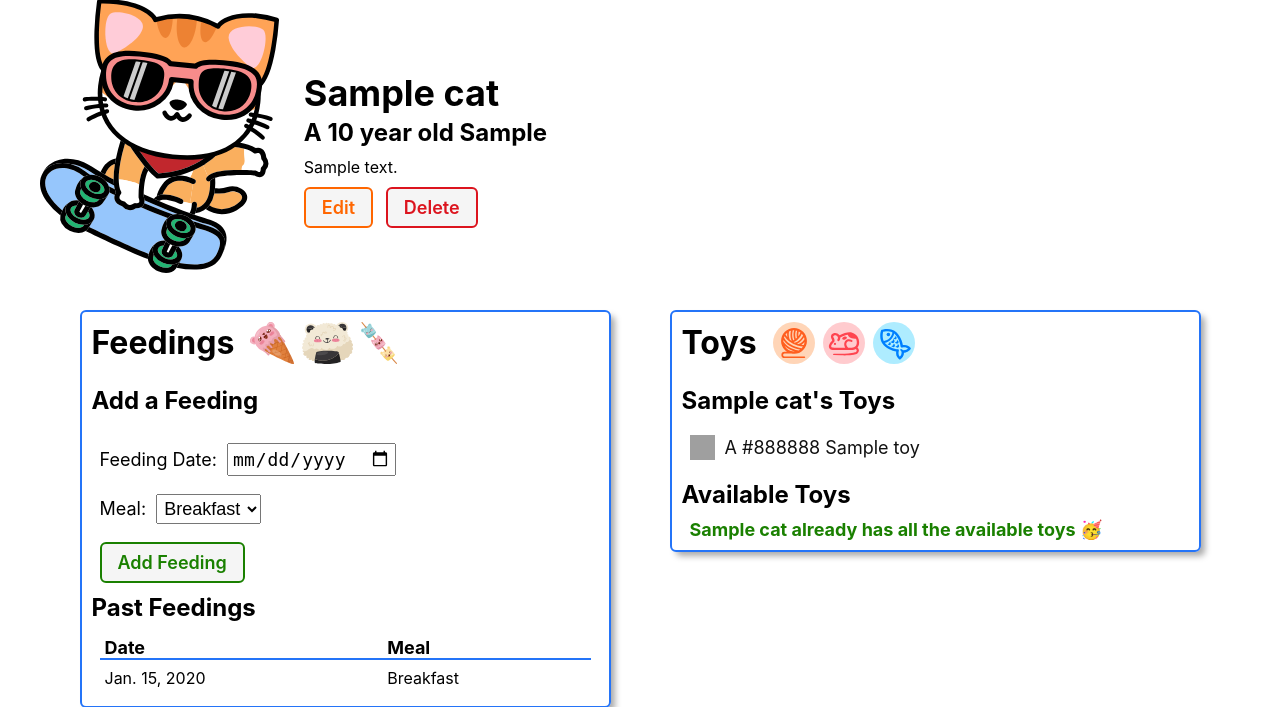
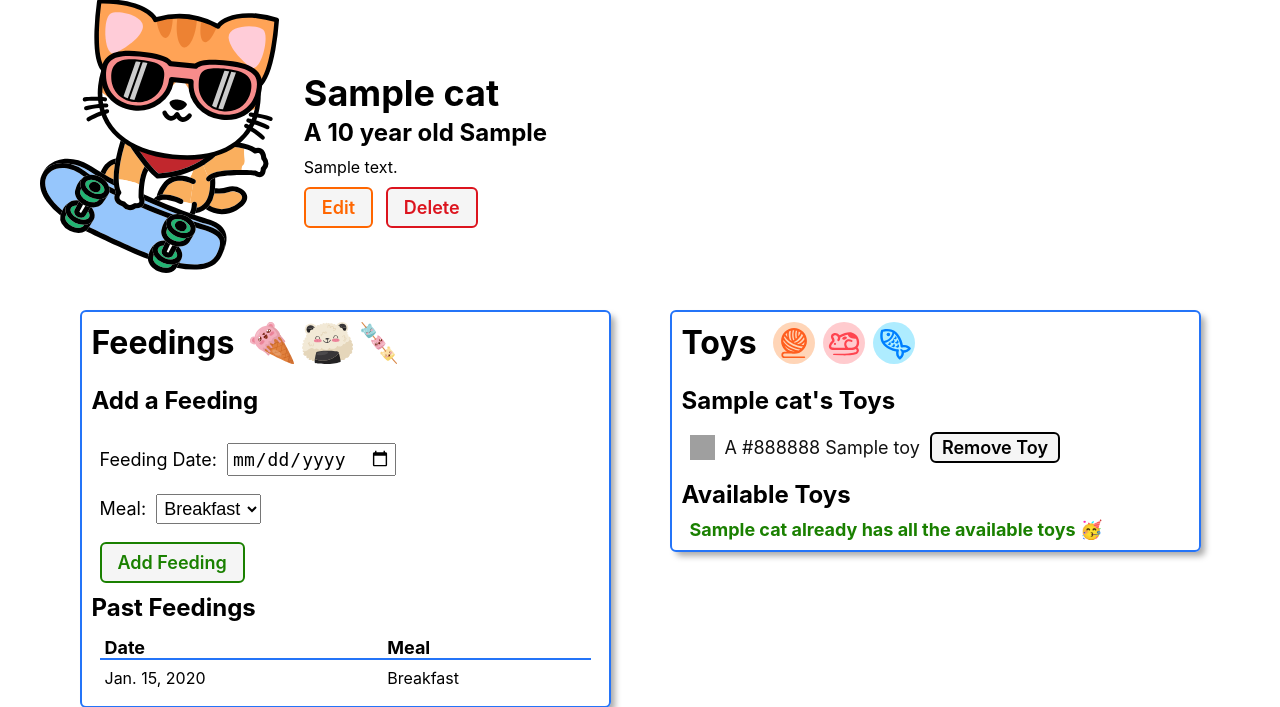
Before and after one commit to ssmlee10/django-crud-app-cat-collector, a Django app: page /cats/1/ in a window 1280 px wide. Shown: the part 91-798 px from the top of the page. Run offline with Django 5.2, Linux system fonts and the light colour scheme; tables that the repository leaves empty hold one stand-in row (values such as "Sample post").

Commit message:
complete remove toy

```diff
--- a/main_app/templates/cats/detail.html
+++ b/main_app/templates/cats/detail.html
@@ -91,7 +91,12 @@
         <a href="{% url 'toy-detail' toy.id %}">
           <p>A {{ toy.color }} {{ toy.name }}</p>
         </a>
+        <form action="{% url 'remove-toy' cat.id toy.id %}" method="post">
+          {% csrf_token %}
+          <button type="submit" class="btn btn-danger">Remove Toy</button>
+        </form>
       </div>
+
       {% endfor %} {% else %}
       <p class="no-toys">{{cat.name}} doesn't have any toys!</p>
       {% endif %}
@@ -99,8 +104,7 @@
 
     <h3>Available Toys</h3>
     <div class="subsection-content">
-    {% if toys.count %}
-      {% for toy in toys %}
+      {% if toys.count %} {% for toy in toys %}
       <div class="toy-container">
         <div
           class="color-block"
@@ -112,9 +116,8 @@
           <button type="submit" class="btn submit">Give Toy</button>
         </form>
       </div>
-      {% endfor %}
-      {% else %}
-      <p class='all-toys'>{{cat.name}} already has all the available toys 🥳</p>
+      {% endfor %} {% else %}
+      <p class="all-toys">{{cat.name}} already has all the available toys 🥳</p>
       {% endif %}
     </div>
   </section>
--- a/main_app/urls.py
+++ b/main_app/urls.py
@@ -20,7 +20,8 @@ urlpatterns = [
   path('toys/', views.ToyList.as_view(), name='toy-index'),
   path('toys/<int:pk>/update/', views.ToyUpdate.as_view(), name='toy-update'),
   path('toys/<int:pk>/delete/', views.ToyDelete.as_view(), name='toy-delete'),
-  path('cats/<int:cat_id>/assoicate-toy/<int:toy_id>/', views.associate_toy, name='associate-toy')
+  path('cats/<int:cat_id>/assoicate-toy/<int:toy_id>/', views.associate_toy, name='associate-toy'),
+  path('cats/<int:cat_id>/remove-toy/<int:toy_id>/', views.remove_toy, name='remove-toy'),
 ]
 
 # pk = primary key
--- a/main_app/views.py
+++ b/main_app/views.py
@@ -92,3 +92,10 @@ class ToyDelete(DeleteView):
 def associate_toy(request, cat_id, toy_id):
   Cat.objects.get(id=cat_id).toys.add(toy_id)
   return redirect('cat-detail', cat_id=cat_id)
+
+def remove_toy(request, cat_id, toy_id):
+  cat = Cat.objects.get(id=cat_id)
+  toy = Toy.objects.get(id=toy_id)
+  cat.toys.remove(toy)
+
+  return redirect('cat-detail', cat_id=cat_id)
```
